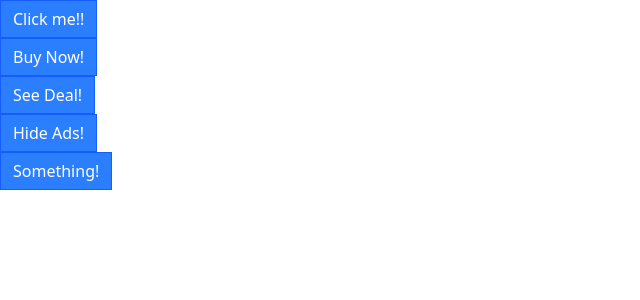
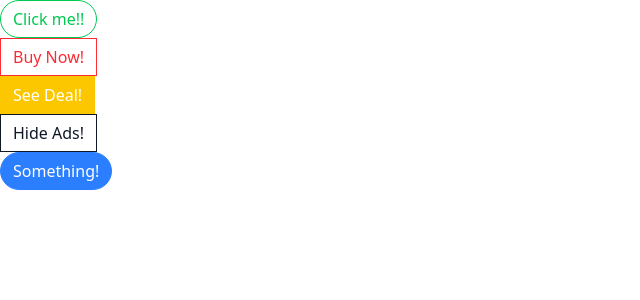
Before and after one commit to mwoolf87/Parsity, a React (Vite) app in the folder ModernReactWithRedux/comps/: page / in a window 1280 px wide. Shown: the top 300 px of the page, without its empty margins (0-640 px from the left). Built offline with nearby package versions, Linux system fonts and the light colour scheme.

Commit message:
installed react-icons, tailwind merge, and classnames, created class object

```diff
--- a/ModernReactWithRedux/comps/package.json
+++ b/ModernReactWithRedux/comps/package.json
@@ -17,7 +17,8 @@
     "prop-types": "^15.8.1",
     "react": "18.3.1",
     "react-dom": "18.3.1",
-    "react-icons": "4.4.0",
+    "react-icons": "^4.4.0",
+    "tailwind-merge": "^3.3.1",
     "tailwindcss": "^4.1.5"
   },
   "devDependencies": {
--- a/ModernReactWithRedux/comps/src/App.js
+++ b/ModernReactWithRedux/comps/src/App.js
@@ -21,7 +21,7 @@
         </Button>
       </div>
       <div>
-        <Button secondary rounded>
+        <Button primary rounded>
           Something!
         </Button>
       </div>
--- a/ModernReactWithRedux/comps/src/Button.js
+++ b/ModernReactWithRedux/comps/src/Button.js
@@ -1,7 +1,9 @@
 import React from "react";
 import PropTypes from "prop-types";
+import className from "classnames";
+import { twMerge } from "tailwind-merge";
 
-const Button = ({
+function Button({
   children,
   primary,
   secondary,
@@ -10,13 +12,25 @@
   danger,
   outline,
   rounded,
-}) => {
-  return (
-    <button className="px-3 py-1.5 border border-blue-600 bg-blue-500 text-white">
-      {children}
-    </button>
+}) {
+  const classes = twMerge(
+    className("px-3 py-1.5 border", {
+      "border-blue-500 bg-blue-500 text-white": primary,
+      "border-gray-900 bg-gray-900 text-white": secondary,
+      "border-green-500 bg-green-500 text-white": success,
+      "border-yellow-400 bg-yellow-400 text-white": warning,
+      "border-red-500 bg-red-500 text-white": danger,
+      "rounded-full": rounded,
+      "bg-white": outline,
+      "text-blue-500": outline && primary,
+      "text-gray-900": outline && secondary,
+      "text-green-500": outline && success,
+      "text-yellow-400": outline && warning,
+      "text-red-500": outline && danger,
+    })
   );
-};
+  return <button className={classes}>{children}</button>;
+}
 
 Button.propTypes = {
   checkVariationValue: ({ primary, secondary, success, warning, danger }) => {
```
Also changed, not shown: 1 other file (tests, documents, lock files or other folders).
